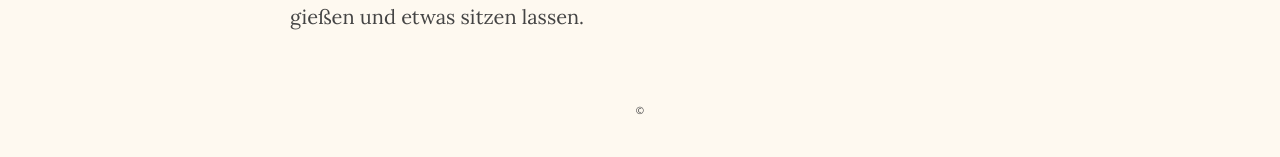
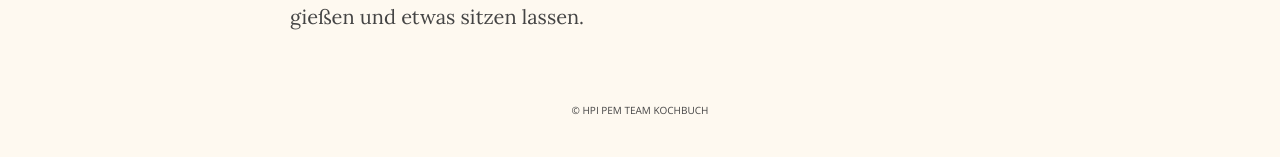
Before and after one commit to CarlAmbroselli/Studikochbuch, a Jekyll site: the page built from recipes/bauernsalat.md, in a window 1280 px wide. Shown: the part 945-1102 px from the top of the page. Built offline with Jekyll 4.4.1, drawn with Linux system fonts in a browser that asks for light colours.

Commit message:
Add author names

```diff
--- a/_config.yml
+++ b/_config.yml
@@ -1,7 +1,9 @@
 name: "Captain Cook"
+author: "HPI PEM Team Kochbuch"
 
 url: "http://flxw.de"
 baseurl: ""
+#baseurl: "/pem"
 
 permalink: :title.html
 pygments: false
```
